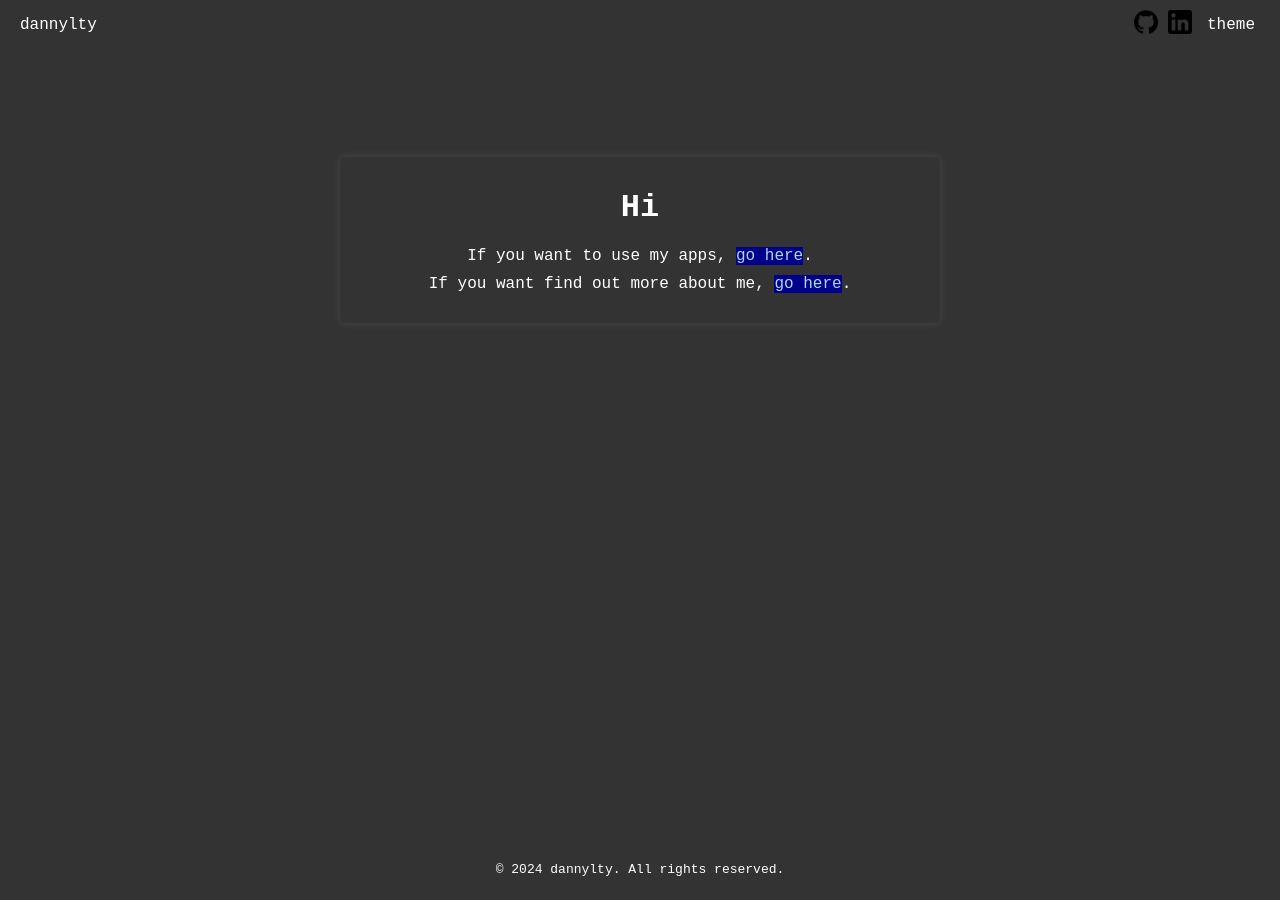
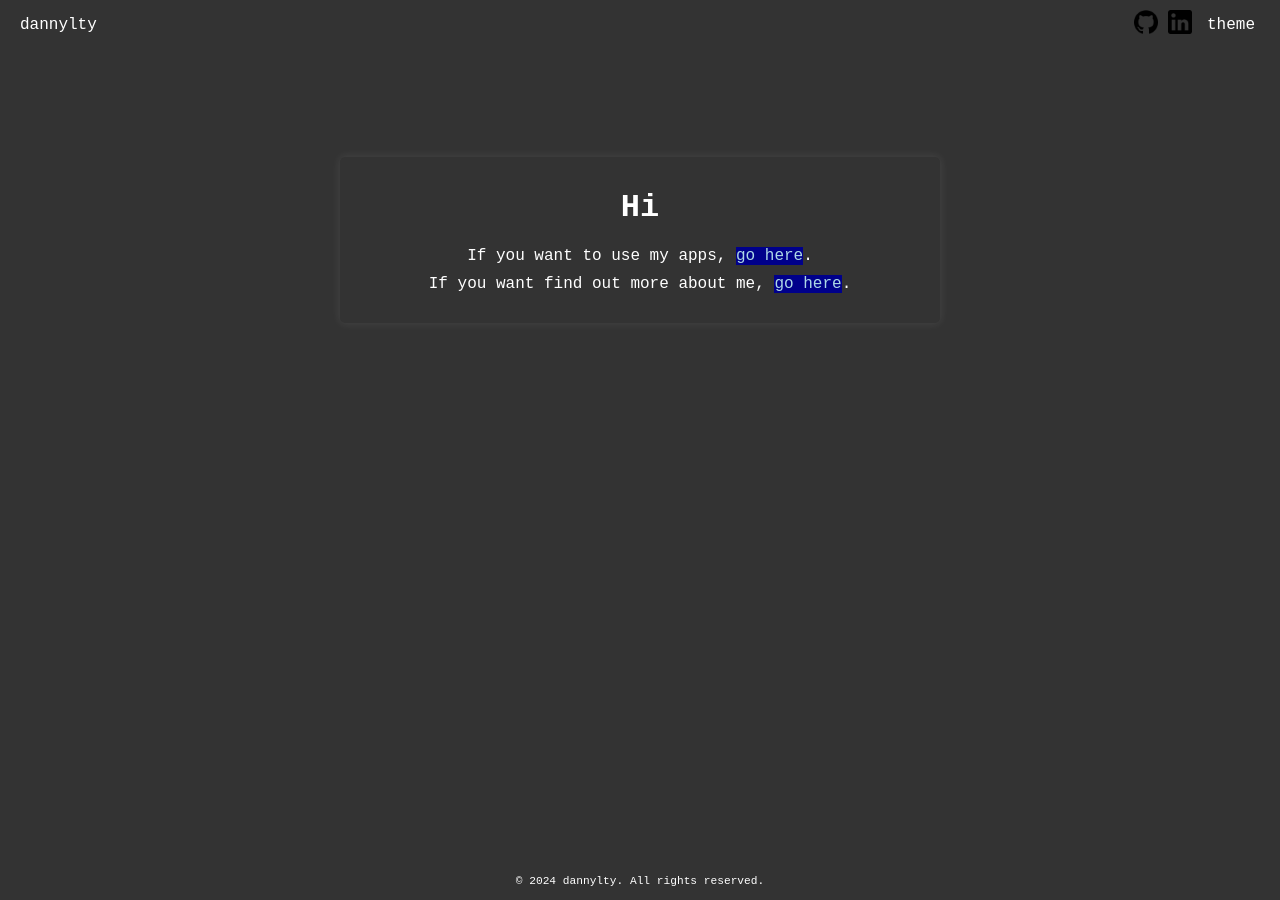
Before and after one commit to dannylty/portfolio, a Jekyll site: the page built from index.md, in a window 1280 px wide. Built offline with Jekyll 4.4.1, drawn with Linux system fonts in a browser that asks for light colours.

Commit message:
Reduce mobile text size, fix header and footer

```diff
--- a/_sass/_about.scss
+++ b/_sass/_about.scss
@@ -35,8 +35,9 @@
 @media (max-width: 768px) {
   .main-content {
     margin-top: 28px;
-    margin-left: 50px;
-    margin-right: 50px;
+    margin-left: 10px;
+    margin-right: 10px;
+    font-size: 90%;
   }
 
   .sidebar {
--- a/_sass/_base.scss
+++ b/_sass/_base.scss
@@ -7,7 +7,7 @@
     align-items: flex-start; /* Changed from center to start */
     min-height: 400px;
     margin: 0;
-    margin-bottom: 60px;
+    margin-bottom: 100px;
     padding-top: 40px; /* Added padding to push content below the header */
 }
 
--- a/_sass/_layout.scss
+++ b/_sass/_layout.scss
@@ -3,9 +3,9 @@
     bottom: 0;
     width: 100%;
     text-align: center;
-    padding: 10px 0;
+    padding: 2px 0;
     background-color: var(--background-color);
-    font-size: 13px;
+    font-size: 70%;
 }
 
 .header-icons {
@@ -27,6 +27,8 @@
     justify-content: space-between;
     align-items: center;
     padding: 10px; /* Ensures padding inside the container */
+    background: var(--background-color); /* Ensure the header has a background color to block content */
+    z-index: 1000;
 }
 
 .home-link {
```
Also changed, not shown: 2 other files.
